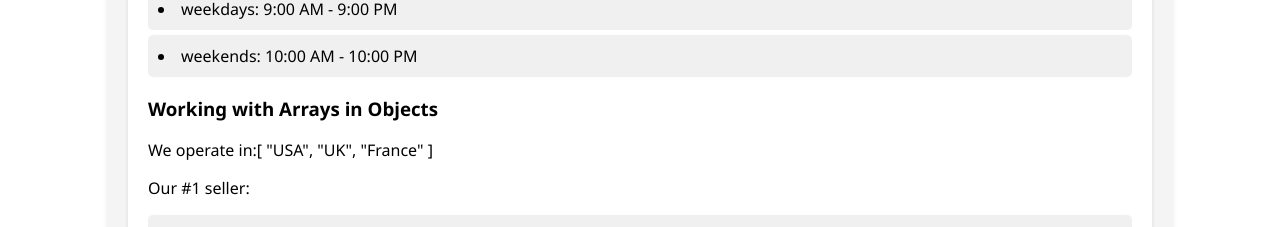
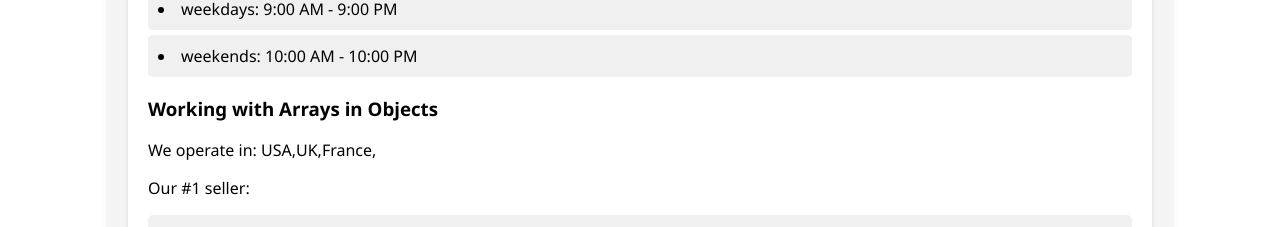
Before and after one commit to suey147/FIT5032, a Vue app: page / in a window 1280 px wide. Shown: the part 1852-2079 px from the top of the page. Built offline with nearby package versions, Linux system fonts and the light colour scheme.

Commit message:
change display of bookstore

```diff
--- a/src/components/JSON.vue
+++ b/src/components/JSON.vue
@@ -84,7 +84,8 @@
       <!-- Activity 12: Get the top sellers from the bookstores object. -->
       <!-- TODO: CODE TO GET TOP SELLERS HERE -->
       <p>
-        We operate in:{{ bookstores.countries }}
+        We operate in:
+        <p v-for="bookstore in bookstores.countries" :key="bookstore" style="display: inline;">{{ bookstore }},</p>
       </p>
       <p>Our #1 seller:</p>
       <li v-for="book in bookstores.topSellers" :key="book">
```
